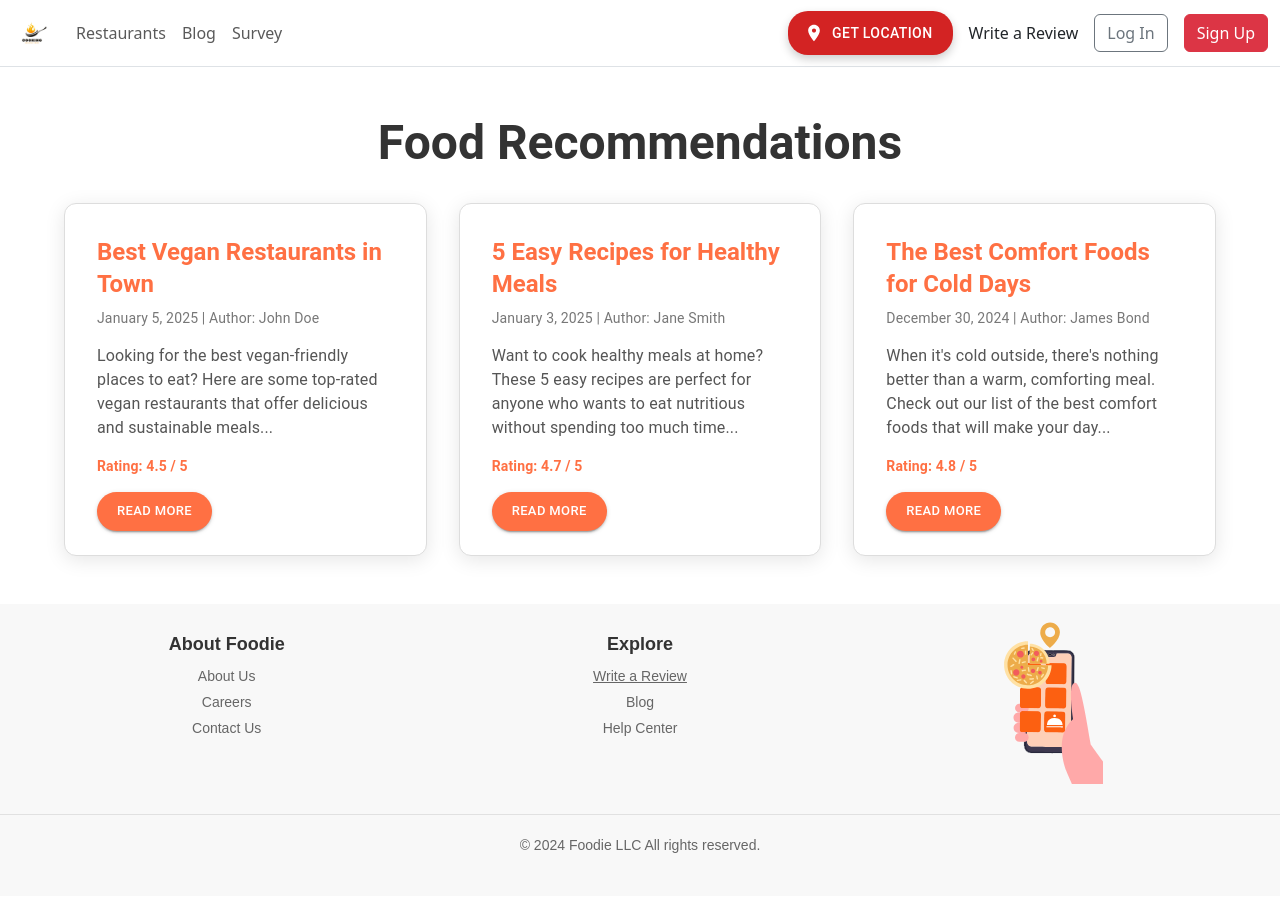
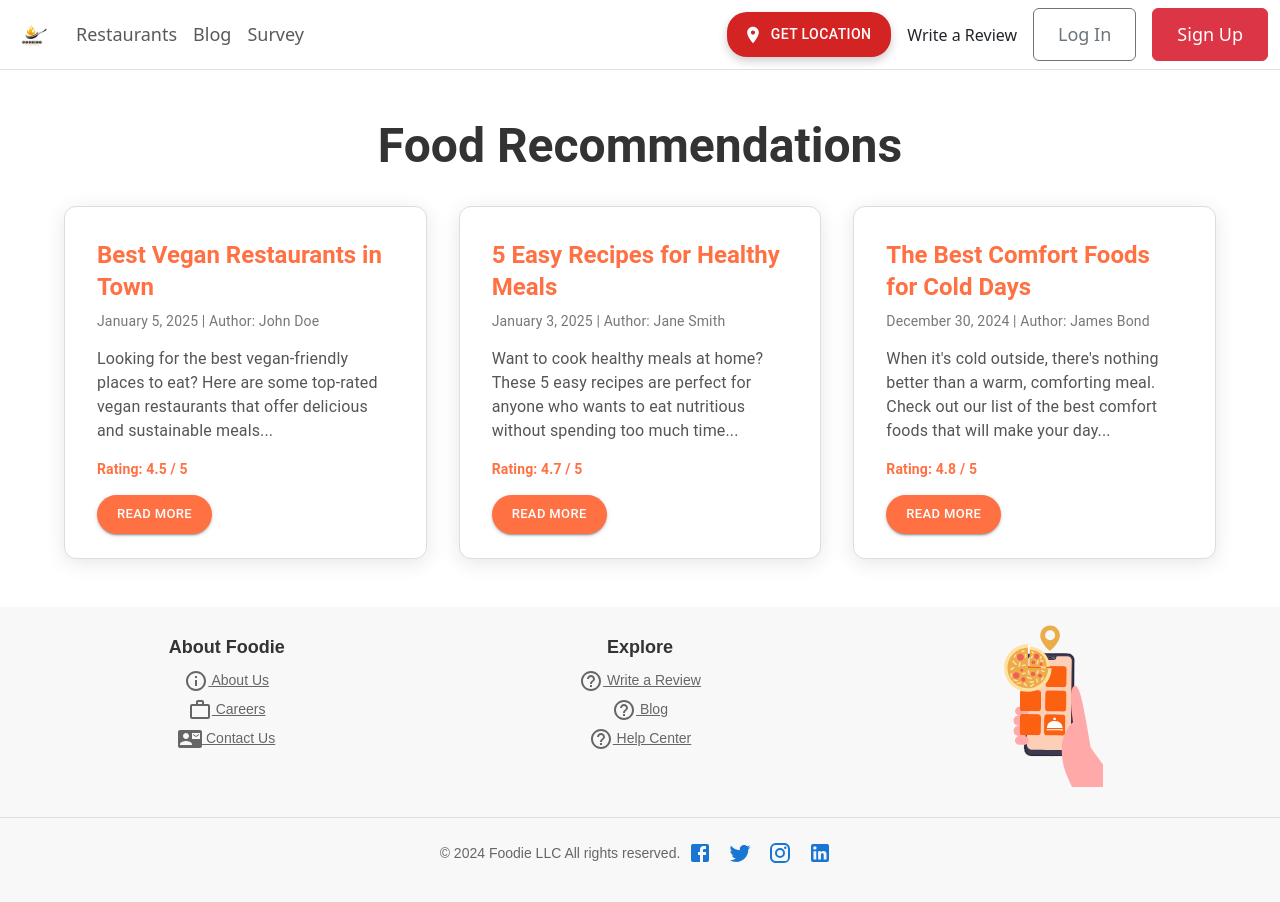
Before and after one commit to Maimoonakhan178/FYP, a React (Create React App) app: page /blog in a window 1280 px wide. Shown: the top 902 px of the page. Built offline with nearby package versions, Linux system fonts and the light colour scheme.

Commit message:
Changed several things

```diff
--- a/package.json
+++ b/package.json
@@ -6,8 +6,8 @@
     "@babel/core": "^7.26.0",
     "@emotion/react": "^11.14.0",
     "@emotion/styled": "^11.14.0",
-    "@mui/icons-material": "^6.3.1",
-    "@mui/material": "^6.3.1",
+    "@mui/icons-material": "^6.4.1",
+    "@mui/material": "^6.4.1",
     "babel-loader": "^9.2.1",
     "bcryptjs": "^2.4.3",
     "body-parser": "^1.20.3",
--- a/public/index.html
+++ b/public/index.html
@@ -2,14 +2,14 @@
 <html lang="en">
   <head>
     <meta charset="utf-8" />
-    <link rel="icon" href="%PUBLIC_URL%/favicon.ico" />
+    <link rel="icon" href="%PUBLIC_URL%/Logo.webp" />
     <meta name="viewport" content="width=device-width, initial-scale=1" />
     <meta name="theme-color" content="#000000" />
     <meta
       name="description"
       content="Web site created using create-react-app"
     />
-    <link rel="apple-touch-icon" href="%PUBLIC_URL%/logo192.png" />
+    <link rel="apple-touch-icon" href="%PUBLIC_URL%/Logo.webp" />
     <!--
       manifest.json provides metadata used when your web app is installed on a
       user's mobile device or desktop. See https://developers.google.com/web/fundamentals/web-app-manifest/
@@ -24,7 +24,7 @@
       work correctly both with client-side routing and a non-root public URL.
       Learn how to configure a non-root public URL by running `npm run build`.
     -->
-    <title>React App</title>
+    <title>Foodie</title>
   </head>
   <body>
     <noscript>You need to enable JavaScript to run this app.</noscript>
--- a/src/components/Footer/Footer.js
+++ b/src/components/Footer/Footer.js
@@ -2,10 +2,35 @@ import React, { useState } from 'react';
 import Lottie from 'react-lottie';
 import animationData from './Animation.json';
 import './Footer.css';
-import WriteReview from '../Header/writeareview'; // Corrected path based on your folder structure
+import WriteReview from '../Header/writeareview'; // Adjust path
+import {
+  Modal,
+  Box,
+  Typography,
+  IconButton,
+  Tabs,
+  Tab,
+  Tooltip,
+  Stack,
+  Grid,
+} from '@mui/material';
+import InfoOutlinedIcon from '@mui/icons-material/InfoOutlined';
+import WorkOutlineIcon from '@mui/icons-material/WorkOutline';
+import ContactMailIcon from '@mui/icons-material/ContactMail';
+import HelpOutlineIcon from '@mui/icons-material/HelpOutline';
+import CloseIcon from '@mui/icons-material/Close';
+import EmailIcon from '@mui/icons-material/Email';
+import LocalPhoneIcon from '@mui/icons-material/LocalPhone';
+import LocationOnIcon from '@mui/icons-material/LocationOn';
+import FacebookIcon from '@mui/icons-material/Facebook';
+import TwitterIcon from '@mui/icons-material/Twitter';
+import InstagramIcon from '@mui/icons-material/Instagram';
+import LinkedInIcon from '@mui/icons-material/LinkedIn';
 
 const Footer = () => {
-  const [isReviewPopupOpen, setIsReviewPopupOpen] = useState(false);
+  const [isModalOpen, setIsModalOpen] = useState(false);
+  const [modalContent, setModalContent] = useState('');
+  const [tabValue, setTabValue] = useState(0);
 
   const defaultOptions = {
     loop: true,
@@ -16,22 +41,42 @@ const Footer = () => {
     },
   };
 
-  // Open Review Popup
-  const openReviewPopup = () => {
-    setIsReviewPopupOpen(true);
+  // Modal Styles
+  const modalStyle = {
+    position: 'absolute',
+    top: '50%',
+    left: '50%',
+    transform: 'translate(-50%, -50%)',
+    width: 500,
+    bgcolor: 'background.paper',
+    boxShadow: 24,
+    borderRadius: 3,
+    overflow: 'hidden',
   };
 
-  // Close Review Popup
-  const closeReviewPopup = () => {
-    setIsReviewPopupOpen(false);
+  const modalHeaderStyle = {
+    backgroundColor: '#3f51b5',
+    color: 'white',
+    padding: '16px',
+    display: 'flex',
+    justifyContent: 'space-between',
+    alignItems: 'center',
   };
 
-  // Handle Review Submission
-  const handleReviewSubmit = (reviewData) => {
-    console.log('Review submitted:', reviewData);
-    alert('Your review has been submitted successfully!');
-    closeReviewPopup();
+  const modalBodyStyle = {
+    padding: '24px',
   };
+
+  // Open Modal
+  const openModal = (content) => {
+    setModalContent(content);
+    setIsModalOpen(true);
+  };
+
+  const closeModal = () => setIsModalOpen(false);
+
+  // Handle Tab Changes
+  const handleTabChange = (event, newValue) => setTabValue(newValue);
 
   return (
     <footer className="footer">
@@ -39,23 +84,66 @@ const Footer = () => {
         <div className="footer-section">
           <h4>About Foodie</h4>
           <ul>
-            <li>About Us</li>
-            <li>Careers</li>
-            <li>Contact Us</li>
+            <li>
+              <Tooltip title="Learn more about us!" arrow>
+                <span
+                  onClick={() => openModal('about')}
+                  style={{ cursor: 'pointer', textDecoration: 'underline' }}
+                >
+                  <InfoOutlinedIcon /> About Us
+                </span>
+              </Tooltip>
+            </li>
+            <li>
+              <Tooltip title="Join our team!" arrow>
+                <span
+                  onClick={() => openModal('careers')}
+                  style={{ cursor: 'pointer', textDecoration: 'underline' }}
+                >
+                  <WorkOutlineIcon /> Careers
+                </span>
+              </Tooltip>
+            </li>
+            <li>
+              <Tooltip title="We’d love to hear from you!" arrow>
+                <span
+                  onClick={() => openModal('contact')}
+                  style={{ cursor: 'pointer', textDecoration: 'underline' }}
+                >
+                  <ContactMailIcon /> Contact Us
+                </span>
+              </Tooltip>
+            </li>
           </ul>
         </div>
 
         <div className="footer-section">
           <h4>Explore</h4>
           <ul>
-            <li
-              onClick={openReviewPopup}
-              style={{ cursor: 'pointer', textDecoration: 'underline' }}
-            >
-              Write a Review
+            <li>
+              <span
+                onClick={() => openModal('review')}
+                style={{ cursor: 'pointer', textDecoration: 'underline' }}
+              >
+                <HelpOutlineIcon /> Write a Review
+              </span>
             </li>
-            <li>Blog</li>
-            <li>Help Center</li>
+            <li>
+              <span
+                onClick={() => window.location.href = '/blog'}
+                style={{ cursor: 'pointer', textDecoration: 'underline' }}
+              >
+                <HelpOutlineIcon /> Blog
+              </span>
+            </li>
+            <li>
+              <span
+                onClick={() => openModal('help')}
+                style={{ cursor: 'pointer', textDecoration: 'underline' }}
+              >
+                <HelpOutlineIcon /> Help Center
+              </span>
+            </li>
           </ul>
         </div>
 
@@ -70,19 +158,99 @@ const Footer = () => {
         <div className="footer-legal">
           <p>© 2024 Foodie LLC All rights reserved.</p>
         </div>
+
+        {/* Social Media Icons */}
+        <div className="footer-social">
+          <IconButton href="https://facebook.com" target="_blank">
+            <FacebookIcon color="primary" />
+          </IconButton>
+          <IconButton href="https://twitter.com" target="_blank">
+            <TwitterIcon color="primary" />
+          </IconButton>
+          <IconButton href="https://instagram.com" target="_blank">
+            <InstagramIcon color="primary" />
+          </IconButton>
+          <IconButton href="https://linkedin.com" target="_blank">
+            <LinkedInIcon color="primary" />
+          </IconButton>
+        </div>
       </div>
 
-      {/* Render Review Popup */}
-      {isReviewPopupOpen && (
-        <div className="popup-overlay" onClick={closeReviewPopup}>
-          <div className="popup-container" onClick={(e) => e.stopPropagation()}>
-            <WriteReview
-              onSubmitReview={handleReviewSubmit}
-              onClose={closeReviewPopup}
-            />
-          </div>
-        </div>
-      )}
+      {/* MUI Modal */}
+      <Modal open={isModalOpen} onClose={closeModal}>
+        <Box sx={modalStyle}>
+          <Box sx={modalHeaderStyle}>
+            <Typography variant="h6">
+              {modalContent === 'about' && 'About Us'}
+              {modalContent === 'careers' && 'Careers'}
+              {modalContent === 'contact' && 'Contact Us'}
+              {modalContent === 'review' && 'Write a Review'}
+              {modalContent === 'help' && 'Help Center'}
+            </Typography>
+            <IconButton onClick={closeModal}>
+              <CloseIcon sx={{ color: 'white' }} />
+            </IconButton>
+          </Box>
+
+          <Box sx={modalBodyStyle}>
+            {modalContent === 'about' && (
+              <Typography>
+                Foodie is your go-to platform for discovering great food and
+                sharing your culinary experiences. We’re passionate about
+                bringing people closer to food they love.
+              </Typography>
+            )}
+            {modalContent === 'careers' && (
+              <Typography>
+                Join the Foodie team! We offer exciting opportunities in tech,
+                marketing, and operations. Let's grow together!
+              </Typography>
+            )}
+            {modalContent === 'contact' && (
+              <Stack spacing={2}>
+                <Typography>
+                  Get in touch with us using the details below:
+                </Typography>
+                <Stack direction="row" spacing={1} alignItems="center">
+                  <EmailIcon color="primary" />
+                  <Typography>support@foodie.com</Typography>
+                </Stack>
+                <Stack direction="row" spacing={1} alignItems="center">
+                  <LocalPhoneIcon color="primary" />
+                  <Typography>(123) 456-7890</Typography>
+                </Stack>
+                <Stack direction="row" spacing={1} alignItems="center">
+                  <LocationOnIcon color="primary" />
+                  <Typography>123 Foodie Street, Foodie City, FC 12345</Typography>
+                </Stack>
+              </Stack>
+            )}
+            {modalContent === 'review' && (
+              <WriteReview
+                onSubmitReview={(data) => {
+                  alert('Review submitted successfully!');
+                  console.log(data);
+                  closeModal();
+                }}
+              />
+            )}
+            {modalContent === 'help' && (
+              <>
+                <Tabs value={tabValue} onChange={handleTabChange}>
+                  <Tab label="FAQs" />
+                  <Tab label="Support" />
+                  <Tab label="Feedback" />
+                </Tabs>
+                <Box sx={{ mt: 2 }}>
+                  {tabValue === 0 && <Typography>Here are our FAQs...</Typography>}
+                  {tabValue === 1 && <Typography>Contact Support here...</Typography>}
+                  {tabValue === 2 && <Typography>Share your Feedback here...</Typography>}
+                </Box>
+              </>
+            )}
+          </Box>
+        </Box>
+      </Modal>
     </footer>
   );
 };
--- a/src/components/Header/Header.css
+++ b/src/components/Header/Header.css
@@ -50,3 +50,125 @@
     color: white;
     border: none;
   }
+/* Typewriter effect */
+@keyframes typewriter {
+  0% {
+    width: 0;
+  }
+  100% {
+    width: 100%;
+  }
+}
+
+.typewriter {
+  display: inline-block;
+  overflow: hidden;
+  white-space: nowrap;
+  border-right: 3px solid black; /* Cursor effect */
+  animation: typewriter 3.5s steps(30) 1s 1 normal both;
+}
+
+/* Fade-in effect */
+.fadeIn {
+  opacity: 0;
+  animation: fadeIn 1s ease-in-out forwards;
+}
+
+@keyframes fadeIn {
+  0% {
+    opacity: 0;
+  }
+  100% {
+    opacity: 1;
+  }
+}
+
+/* Mobile Responsiveness */
+@media (max-width: 576px) {
+  .typewriter {
+    font-size: 16px; /* Smaller font on mobile */
+    border-right: 2px solid black;
+  }
+
+  .modal-header h5 {
+    font-size: 18px;
+  }
+
+  .navbar-nav .nav-link {
+    font-size: 14px;
+  }
+
+  .navbar-brand img {
+    height: 30px; /* Reduce logo size */
+  }
+
+  .d-flex {
+    flex-direction: column; /* Stack items vertically */
+    gap: 8px;
+  }
+
+  .btn {
+    font-size: 14px;
+    padding: 8px 16px;
+  }
+
+  .text-secondary {
+    font-size: 14px; /* Smaller font for location display */
+  }
+}
+
+@media (min-width: 576px) and (max-width: 992px) {
+  .typewriter {
+    font-size: 20px;
+  }
+
+  .modal-header h5 {
+    font-size: 22px;
+  }
+
+  .navbar-nav .nav-link {
+    font-size: 16px;
+  }
+
+  .navbar-brand img {
+    height: 35px;
+  }
+
+  .btn {
+    font-size: 16px;
+    padding: 10px 20px;
+  }
+
+  .d-flex {
+    flex-direction: row;
+    gap: 12px;
+  }
+}
+
+@media (min-width: 992px) {
+  .typewriter {
+    font-size: 24px;
+  }
+
+  .modal-header h5 {
+    font-size: 26px;
+  }
+
+  .navbar-nav .nav-link {
+    font-size: 18px;
+  }
+
+  .navbar-brand img {
+    height: 40px;
+  }
+
+  .btn {
+    font-size: 18px;
+    padding: 12px 24px;
+  }
+
+  .d-flex {
+    flex-direction: row;
+    gap: 20px;
+  }
+}
--- a/src/components/Header/Header.js
+++ b/src/components/Header/Header.js
@@ -39,7 +39,21 @@ const Header = () => {
           <img src={Logo} alt="Logo" style={{ height: "40px" }} />
         </a>
 
-        {/* Navigation Links */}
+        {/* Navbar Toggler for Mobile */}
+        <button
+          className="navbar-toggler"
+          type="button"
+          data-bs-toggle="collapse"
+          data-bs-target="#navbarNav"
+          aria-controls="navbarNav"
+          aria-expanded="false"
+          aria-label="Toggle navigation"
+        >
+          <span className="navbar-toggler-icon"></span>
+        </button>
+
+        {/* Collapsible Navbar Links (Visible on tablets and above) */}
+        <div className="collapse navbar-collapse" id="navbarNav">
           <nav className="navbar-nav me-auto mb-2 mb-lg-0">
             <a className="nav-link" href="/restaurant">
               Restaurants
@@ -51,8 +65,9 @@ const Header = () => {
               Survey
             </a>
           </nav>
+        </div>
 
-        {/* Location Button */}
+        {/* Location Button and Actions */}
         <div className="d-flex align-items-center gap-3">
           <Button
             variant="contained"
@@ -81,14 +96,14 @@ const Header = () => {
             </span>
           )}
 
-          {/* Actions */}
-          <a className="nav-link" href="#" onClick={handleShowModal}>
+          {/* Actions - These will be visible only on desktop/tablet */}
+          <a className="nav-link d-none d-md-block" href="#" onClick={handleShowModal}>
             Write a Review
           </a>
-          <a className="btn btn-outline-secondary" href="/login">
+          <a className="btn btn-outline-secondary d-none d-md-block" href="/login">
             Log In
           </a>
-          <a className="btn btn-danger" href="/signup">
+          <a className="btn btn-danger d-none d-md-block" href="/signup">
             Sign Up
           </a>
         </div>
```
Also changed, not shown: src/components/Recent activity/RecentActivity.js (+9 -14 lines), public/Logo.webp (added), 1 other file (tests, documents, lock files or other folders). Lines whose indentation alone changed are shown as unchanged.
